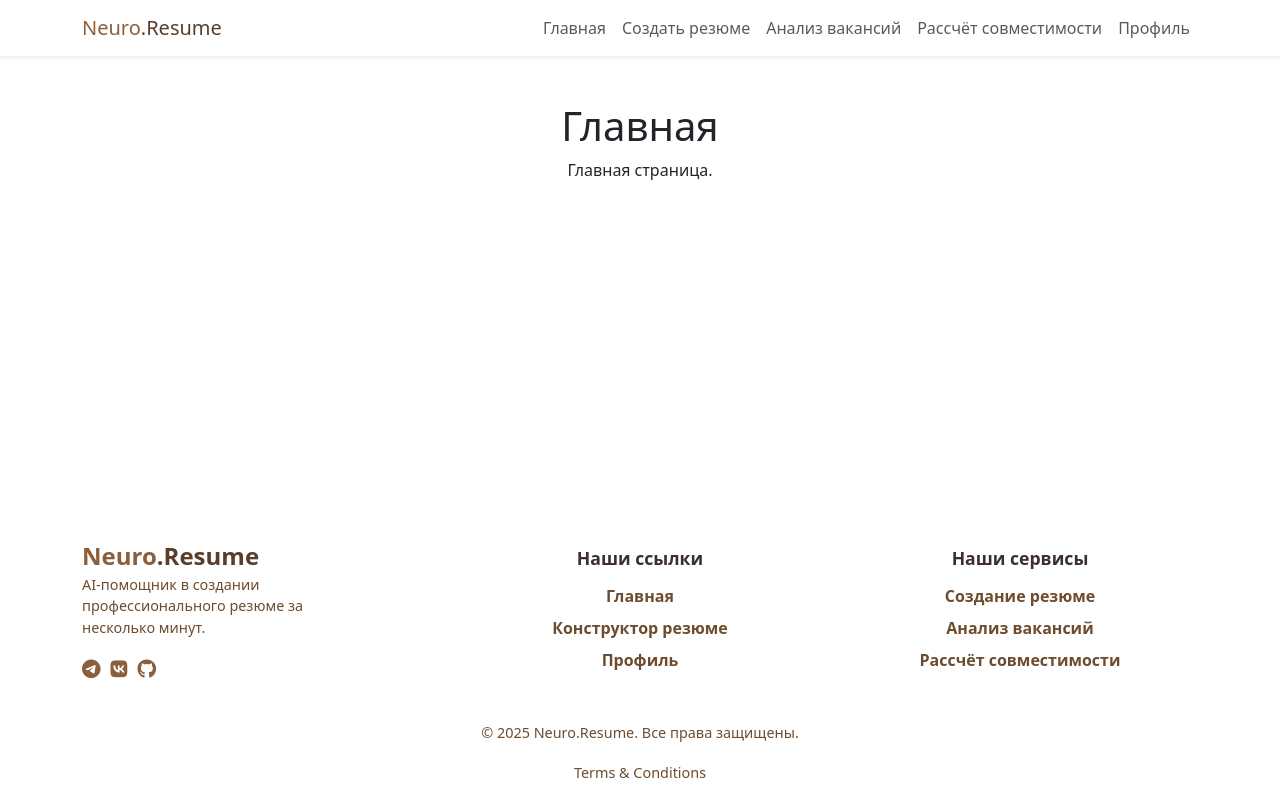
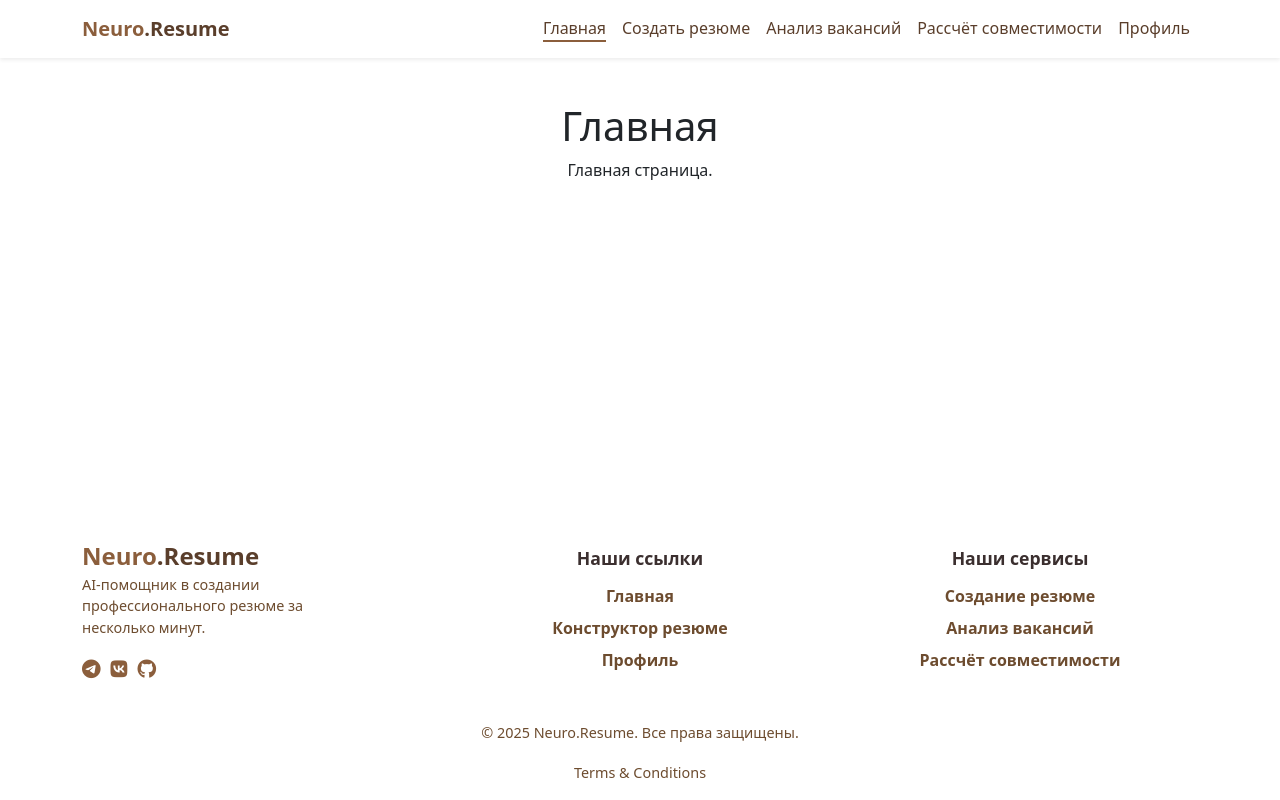
Before and after one commit to ptmff/Neuro_resume, a Vue app in the folder frontend/vue/: page / in a window 1280 px wide. Built offline with nearby package versions, Linux system fonts and the light colour scheme.

Commit message:
добавлены стили навбара

```diff
--- a/frontend/vue/src/components/NavBar.vue
+++ b/frontend/vue/src/components/NavBar.vue
@@ -29,3 +29,34 @@
     </div>
   </nav>
 </template>
+
+<style>
+/* 🔹 Стили лого */
+.navbar-brand {
+  font-size: 1.5rem;
+  font-weight: bold;
+}
+
+/* 🔹 Стили для навигации */
+.navbar-nav .nav-link {
+  color: #5A3E2B;
+  position: relative;
+  text-decoration: none;
+}
+
+/* 🔹 Подчеркивание при наведении */
+.navbar-nav .nav-link::after {
+  content: '';
+  display: block;
+  width: 0;
+  height: 2px;
+  background: #8B5E3C;
+  transition: width 0.3s ease-in-out;
+}
+
+.navbar-nav .nav-link:hover::after,
+.navbar-nav .router-link-active::after {
+  width: 100%;
+}
+
+</style>
```
